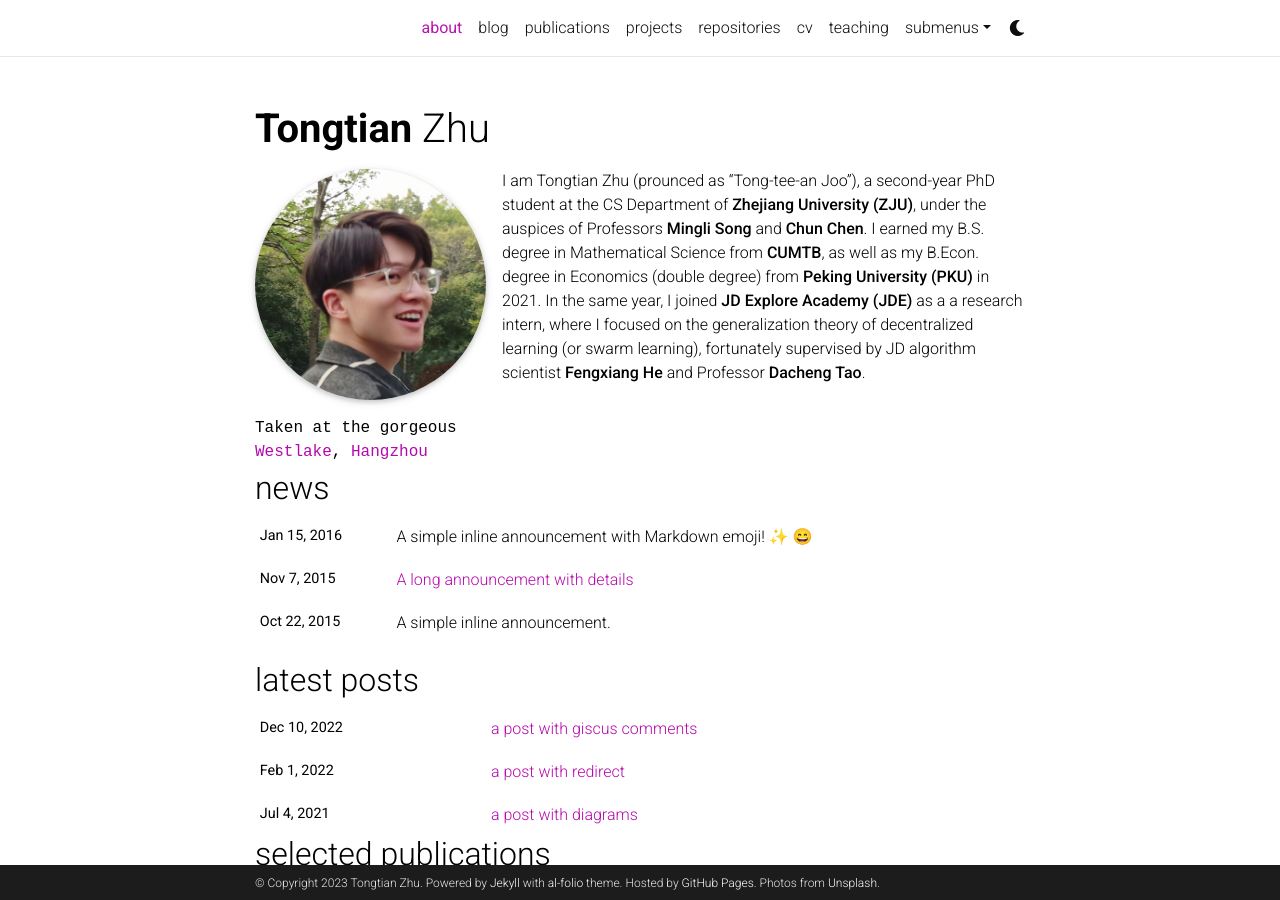
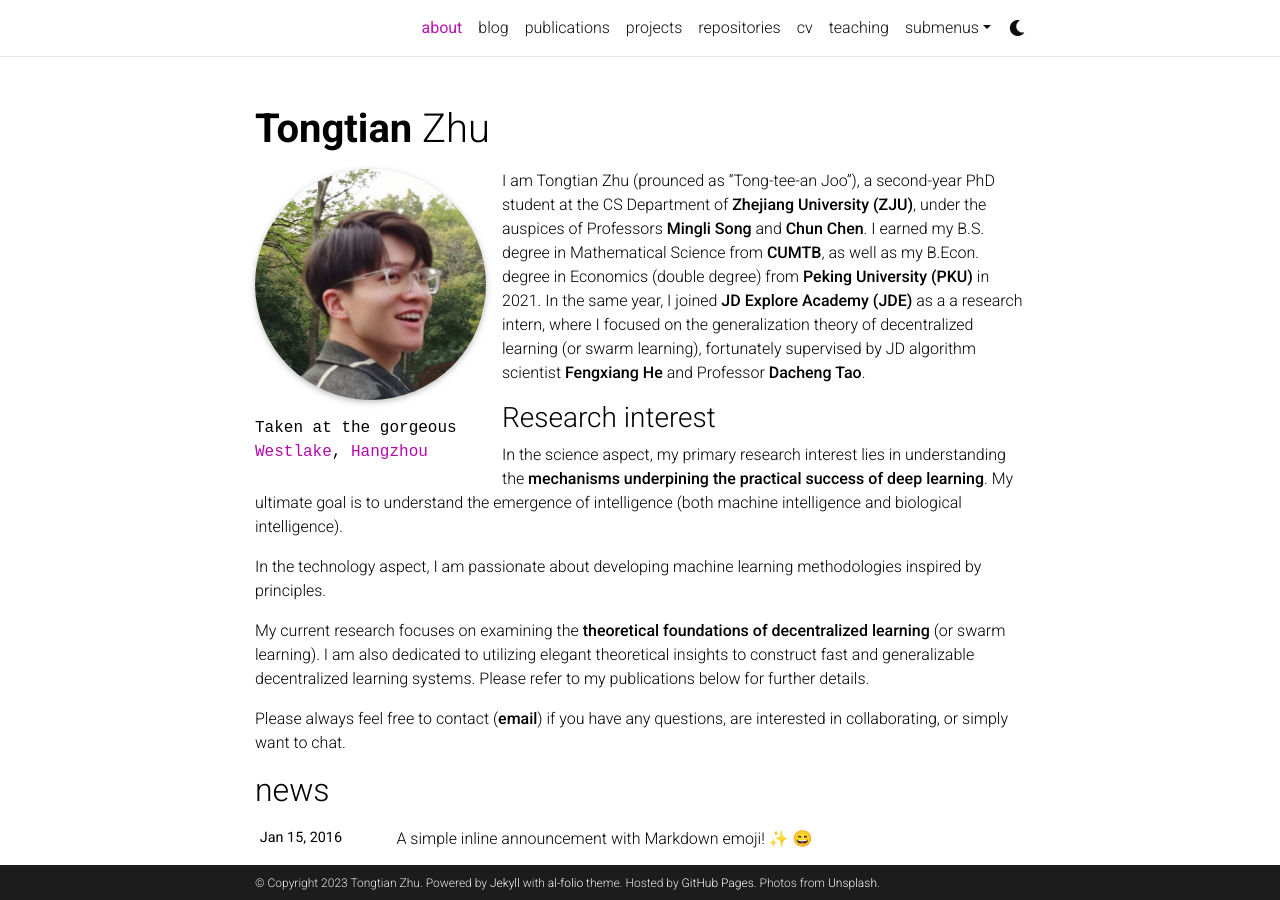
Before and after one commit to Raiden-Zhu/Raiden-Zhu.github.io, a Jekyll site: the page built from _pages/about.md, in a window 1280 px wide and 900 px high. Built offline with Jekyll 4.4.1, drawn with Linux system fonts in a browser that asks for light colours; full-size pictures stand in for the smaller copies a plugin makes; emoji names are drawn with the system emoji font; comment, search, counter and statistics services are not loaded; a style sheet for code colours, icons or effects is not loaded.

Commit message:
Update about.md

```diff
--- a/_pages/about.md
+++ b/_pages/about.md
@@ -19,6 +19,16 @@ social: true  # includes social icons at the bottom of the page
 
 I am Tongtian Zhu (prounced as "Tong-tee-an Joo"), a second-year PhD student at the CS Department of [**Zhejiang University (ZJU)**](https://www.zju.edu.cn/english/), under the auspices of Professors [**Mingli Song**](https://person.zju.edu.cn/en/msong) and [**Chun Chen**](https://person.zju.edu.cn/en/0082004). I earned my B.S. degree in Mathematical Science from [**CUMTB**](https://english.cumtb.edu.cn/), as well as my B.Econ. degree in Economics (double degree) from [**Peking University (PKU)**](https://english.pku.edu.cn/) in 2021. In the same year, I joined [**JD Explore Academy (JDE)**](https://corporate.jd.com/) as a a research intern, where I focused on the generalization theory of decentralized learning (or swarm learning), fortunately supervised by JD algorithm scientist [**Fengxiang He**](https://fengxianghe.github.io/) and Professor [**Dacheng Tao**](https://www.sydney.edu.au/engineering/about/our-people/academic-staff/dacheng-tao.html).
 
+### Research interest
+
+In the science aspect, my primary research interest lies in understanding the **mechanisms underpining the practical success of deep learning**. My ultimate goal is to understand the emergence of intelligence (both machine intelligence and biological intelligence).
+
+In the technology aspect, I am passionate about developing machine learning methodologies inspired by principles.
+
+My current research focuses on examining the **theoretical foundations of decentralized learning** (or swarm learning). I am also dedicated to utilizing elegant theoretical insights to construct fast and generalizable decentralized learning systems. Please refer to my publications below for further details.
+
+Please always feel free to contact ([**email**](raiden@zju.edu.cn)) if you have any questions, are interested in collaborating, or simply want to chat.
+
 <!-- Write your biography here. Tell the world about yourself. Link to your favorite [subreddit](http://reddit.com). You can put a picture in, too. The code is already in, just name your picture `prof_pic.jpg` and put it in the `img/` folder.
 
 Put your address / P.O. box / other info right below your picture. You can also disable any these elements by editing `profile` property of the YAML header of your `_pages/about.md`. Edit `_bibliography/papers.bib` and Jekyll will render your [publications page](/al-folio/publications/) automatically.
```
